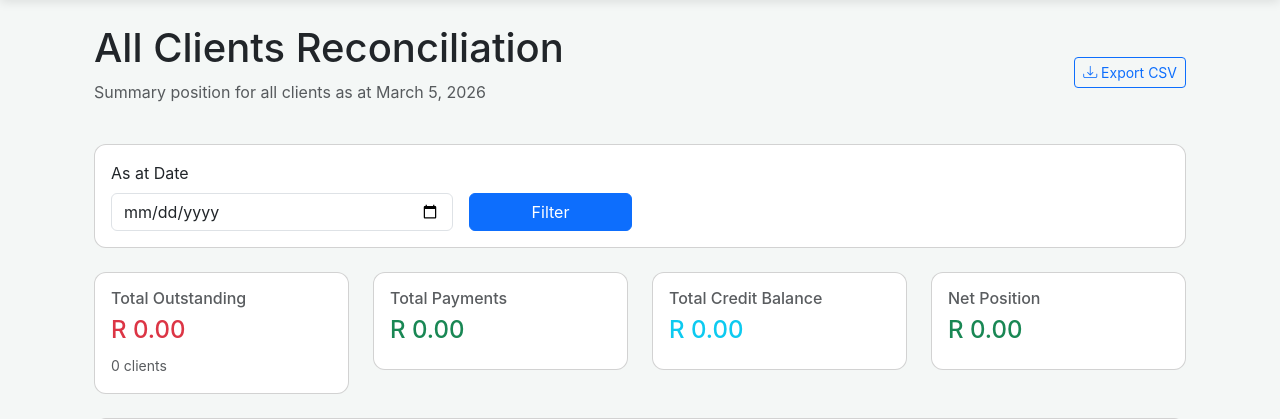
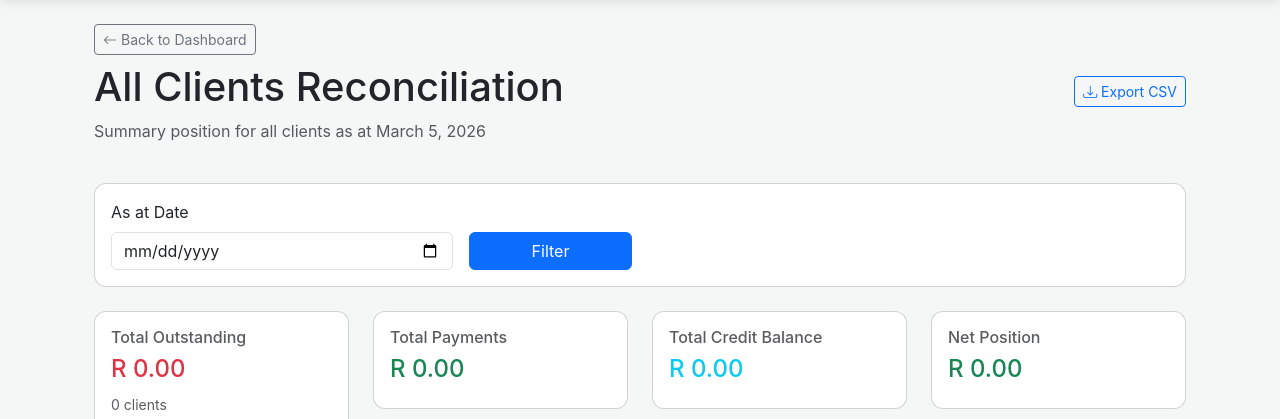
Before and after one commit to peterretief/billing-v2, a Django app: page /invoices/reconciliation/ in a window 1280 px wide. Shown: the part 80-499 px from the top of the page. Run offline with Django 5.2, Linux system fonts and the light colour scheme; the visitor is signed in with stand-in values (Sample User, id 1); data that the repository does not hold is empty; parts of the project's set-up code (start-up, migrations or seed data) failed here and were passed over; some libraries are stand-ins or nearby versions.

Commit message:
UX: Add back navigation links to reconciliation pages
- Added 'Back to Dashboard' button on all_clients_reconciliation page
- Added 'Back to All Clients' button on client_reconciliation page
- Improves navigation flow through reconciliation hierarchy
- Back buttons positioned above page titles for easy access

```diff
--- a/invoices/templates/invoices/all_clients_reconciliation.html
+++ b/invoices/templates/invoices/all_clients_reconciliation.html
@@ -6,6 +6,10 @@
         <!-- Header -->
         <div class="d-flex justify-content-between align-items-center mb-4">
             <div>
+                <a href="{% url 'invoices:dashboard' %}"
+                   class="btn btn-sm btn-outline-secondary mb-2">
+                    <i class="bi bi-arrow-left me-1"></i>Back to Dashboard
+                </a>
                 <h1>All Clients Reconciliation</h1>
                 <p class="text-muted">Summary position for all clients as at {{ end_date }}</p>
             </div>
--- a/invoices/templates/invoices/client_reconciliation.html
+++ b/invoices/templates/invoices/client_reconciliation.html
@@ -6,6 +6,10 @@
         <!-- Header -->
         <div class="d-flex justify-content-between align-items-center mb-4">
             <div>
+                <a href="{% url 'invoices:all_clients_reconciliation' %}"
+                   class="btn btn-sm btn-outline-secondary mb-2">
+                    <i class="bi bi-arrow-left me-1"></i>Back to All Clients
+                </a>
                 <h1>Reconciliation Statement</h1>
                 <h4 class="text-muted">{{ client.name }}</h4>
             </div>
```
